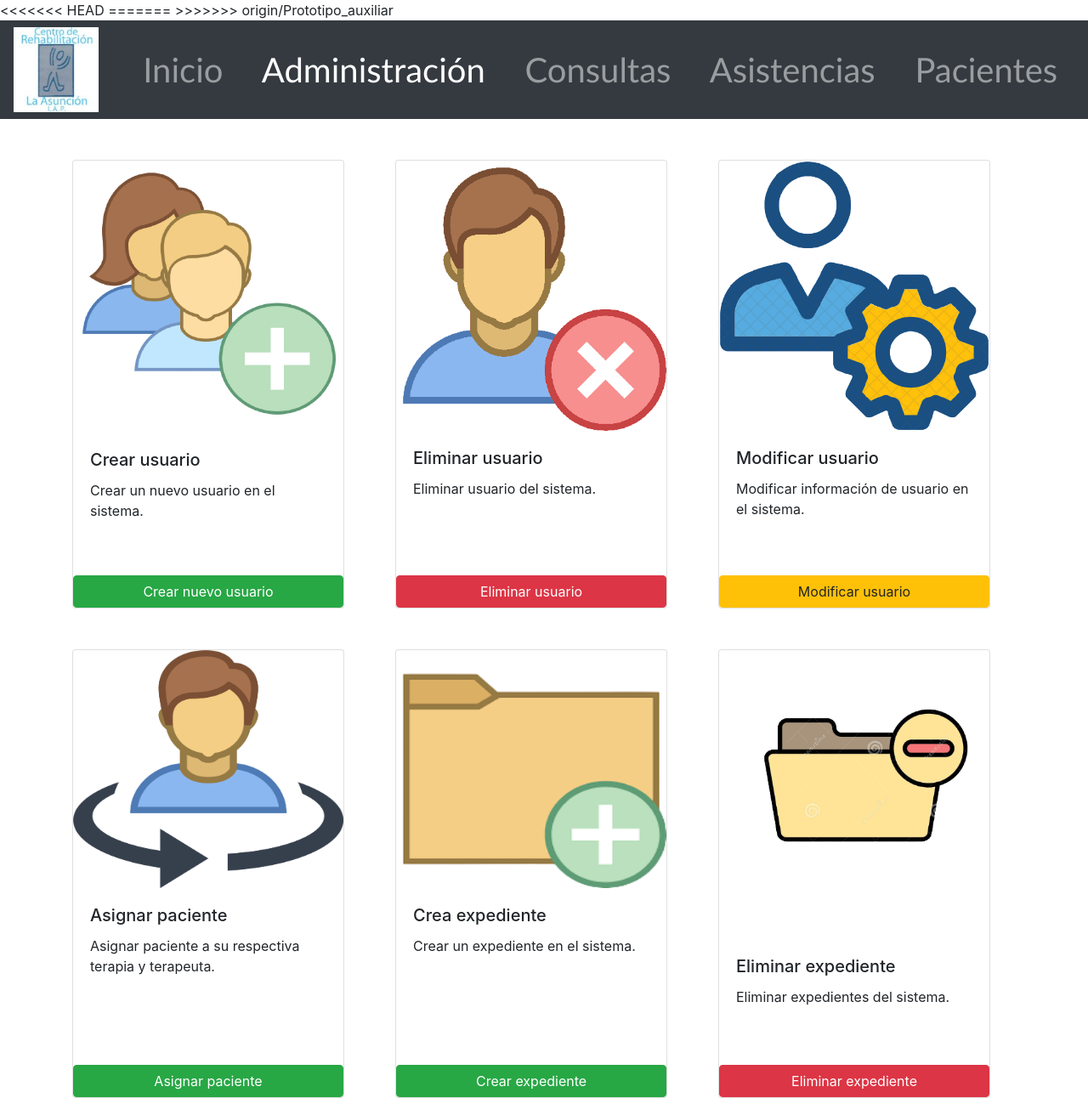
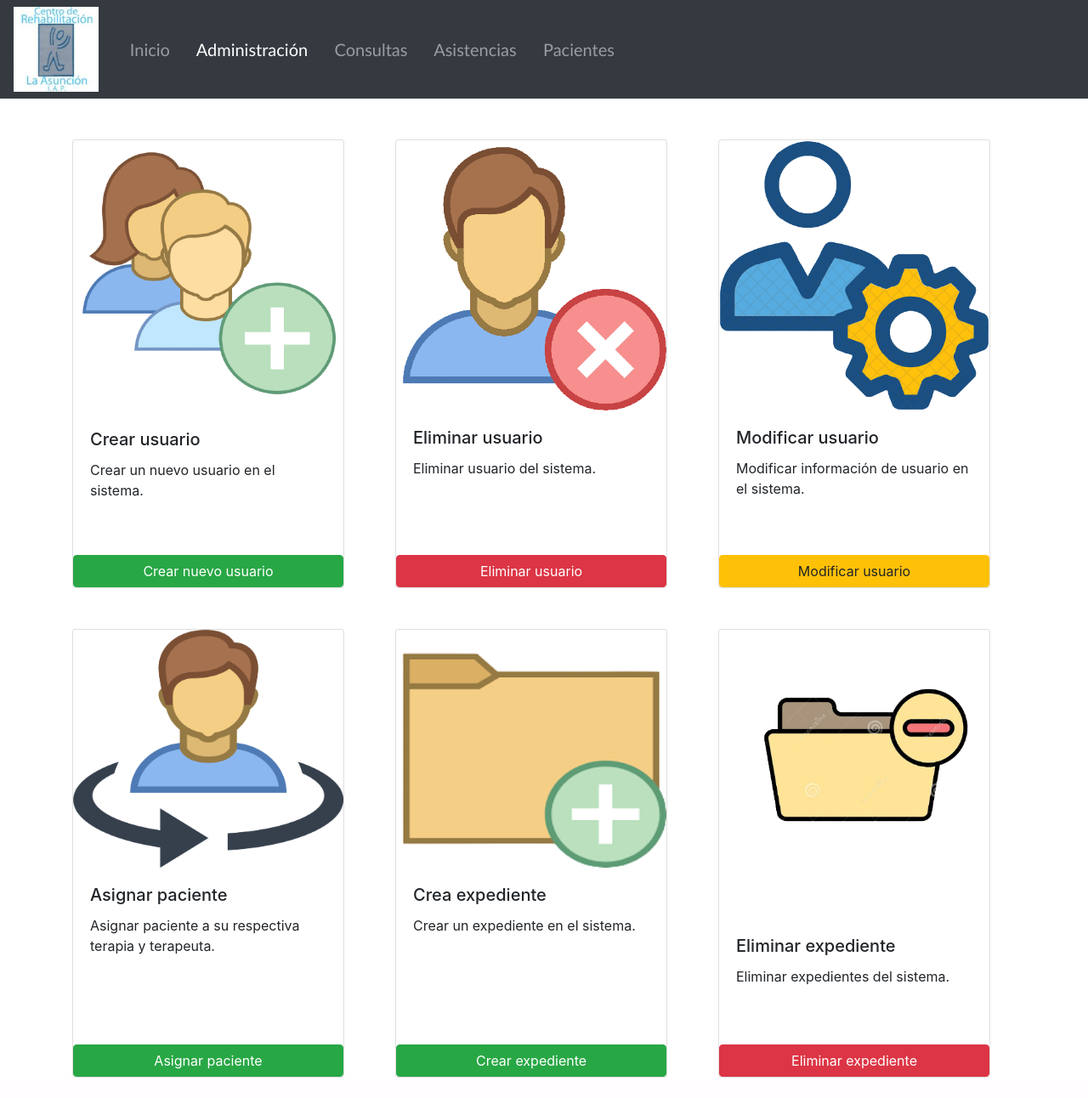
Before and after one commit to Webimpact-Proyecto-Asuncion/WebImpact, a PHP site: page /Administracion.html in a window 1280 px wide. Shown: the whole page at 85% size. After the commit the page ends 1268 px from the top, so only its background shows below. Run offline with PHP 8.4, Linux system fonts and the light colour scheme.

Commit message:
changed css for better UI experience

```diff
--- a/Proyecto/Prototipo_1/Administracion.html
+++ b/Proyecto/Prototipo_1/Administracion.html
@@ -4,12 +4,8 @@
 <head>
     <title>Administración</title>
     <meta charset="utf-8">
-    <link rel="stylesheet" href="https://stackpath.bootstrapcdn.com/bootstrap/4.5.2/css/bootstrap.min.css" integrity="sha384-JcKb8q3iqJ61gNV9KGb8thSsNjpSL0n8PARn9HuZOnIxN0hoP+VmmDGMN5t9UJ0Z" crossorigin="anonymous">
-<<<<<<< HEAD
+    <link rel="stylesheet" href="https://stackpath.bootstrapcdn.com/bootstrap/4.5.2/css/bootstrap.min.css">
     <link rel="stylesheet" href="Prototipo_1.css">
-=======
-    <link rel="stylesheet" href="Prototipo 1.css">
->>>>>>> origin/Prototipo_auxiliar
 </head>
 
 <body>
--- a/Proyecto/Prototipo_1/Forms.html
+++ b/Proyecto/Prototipo_1/Forms.html
@@ -17,12 +17,6 @@
         </button>
         <div class="collapse navbar-collapse" id="navbarNav">
             <ul class="navbar-nav">
-<<<<<<< HEAD
-=======
-                <li class="nav-item active">
-                    <a class="nav-link navigation" href="Prototipo_1.html"> &nbsp;&nbsp;&nbsp;Inicio<span class="sr-only">(current)</span></a>
-                </li>
->>>>>>> origin/Prototipo_auxiliar
                 <li class="nav-item">
                     <a class="nav-link navigation" href="Prototipo_1.html"> &nbsp;&nbsp;&nbsp;Inicio</a>
                 </li>
--- a/Proyecto/Prototipo_1/Modifica_user.html
+++ b/Proyecto/Prototipo_1/Modifica_user.html
@@ -10,7 +10,7 @@
 <body>
     <nav class="navbar navbar-expand-lg navbar-dark bg-dark">
 
-        <img src="./images/logo.jpg" alt="Asuncion logo" > &nbsp;&nbsp;&nbsp;
+        <img src="./images/logo.jpg" alt="Asuncion logo"> &nbsp;&nbsp;&nbsp;
         <button class="navbar-toggler" type="button" data-toggle="collapse" data-target="#navbarNav" aria-controls="navbarNav" aria-expanded="false" aria-label="Toggle navigation">
           <span class="navbar-toggler-icon"></span>
         </button>
@@ -35,7 +35,7 @@
         </div>
     </nav>
     <br><br>
-	<div class="container">
+    <div class="container inicio">
         <h4>Modificar Usuario</h4>
     </div>
 
@@ -58,6 +58,7 @@
     </div>
 
     <div class="container">
+        <br>
         <button class="btn btn-success">Modificar</button>
     </div>
 
--- a/Proyecto/Prototipo_1/Prototipo1_consultas.html
+++ b/Proyecto/Prototipo_1/Prototipo1_consultas.html
@@ -5,7 +5,7 @@
     <title>Consultas</title>
     <meta charset="utf-8">
     <link rel="stylesheet" href="https://stackpath.bootstrapcdn.com/bootstrap/4.5.2/css/bootstrap.min.css" integrity="sha384-JcKb8q3iqJ61gNV9KGb8thSsNjpSL0n8PARn9HuZOnIxN0hoP+VmmDGMN5t9UJ0Z" crossorigin="anonymous">
-    <link rel="stylesheet" href="Prototipo 1.css">
+    <link rel="stylesheet" href="Prototipo_1.css">
 </head>
 
 <body>
--- a/Proyecto/Prototipo_1/Prototipo_1.css
+++ b/Proyecto/Prototipo_1/Prototipo_1.css
@@ -1,5 +1,5 @@
 .navigation {
-    font-size: 40px;
+    font-size: 20px;
     font-family: 'Trebuchet MS', 'Lucida Sans Unicode', 'Lucida Grande', 'Lucida Sans', Arial, sans-serif;
 }
 
```
Also changed, not shown: Proyecto/Prototipo_1/Eliminar_user.html (+6 -5 lines). Lines whose indentation alone changed are shown as unchanged.
